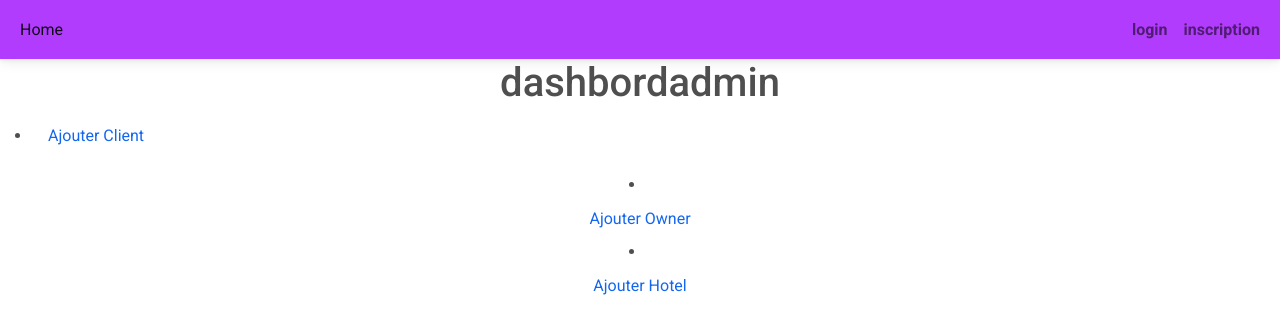
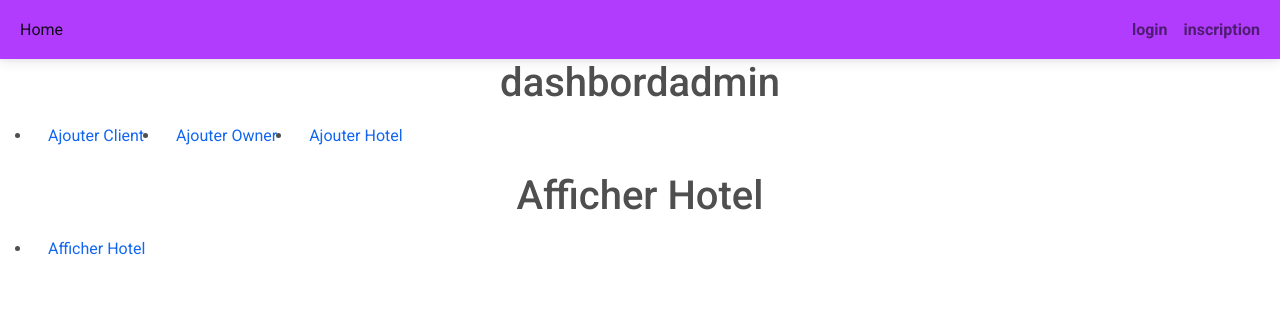
Before and after one commit to zakaria444/Booking-Hotel, a React (Create React App) app in the folder React_Project/: page /dashbordadmin in a window 1280 px wide. Shown: the top 334 px of the page. Built offline with nearby package versions, Linux system fonts and the light colour scheme.

Commit message:
eneri les route de afficher hotel

```diff
--- a/React_Project/src/App.js
+++ b/React_Project/src/App.js
@@ -22,6 +22,8 @@ import CreateOwner from"./compenent/owner/CreateOwner"
 // Create Hotel Par Admin
 
 import CreateHotel from"./compenent/admin/CreateHotel"
+import AfficherHotel from"./compenent/admin/AfficherHotel"
+
 
 
 
@@ -49,6 +51,8 @@ function App() {
 {/* Route pour admin CreateHotel */}
 
 <Route path='/admin/createhotel' element={<CreateHotel/> } />
+<Route path='/admin/afficherhotel' element={<AfficherHotel/> } />
+
 
 
 </Routes>
--- /dev/null
+++ b/React_Project/src/compenent/admin/AfficherHotel.js
@@ -0,0 +1,28 @@
+import React from 'react'
+// import {Link} from"react-router-dom"
+// import jwtDecode from "jwt-decode";
+
+
+
+// export  function getCurrentUser() {
+//   try {
+//       const token = localStorage.getItem("token");
+//       console.log(token);
+
+//       return jwtDecode(token);
+//   } catch (error) {
+//       return null;
+//   }
+// }
+function AfficherHotel() {
+
+
+  return (
+    <div>
+<h1>Tout Les Hotel</h1>
+
+    </div>
+  )
+}
+
+export default AfficherHotel
--- a/React_Project/src/compenent/home/dashbordadmin.js
+++ b/React_Project/src/compenent/home/dashbordadmin.js
@@ -25,15 +25,27 @@ function home() {
 <ul className='nav-admin'>
  <li className="nav-item">
           <Link className="nav-link active" aria-current="page" to="/client/create">Ajouter Client</Link>
- </li> </ul>
+ </li>
  <li className="nav-item">
           <Link className="nav-link active" aria-current="page" to="/owner/create">Ajouter Owner</Link>
  </li>
   <li className="nav-item">
   <Link className="nav-link active" aria-current="page" to="/admin/createhotel">Ajouter Hotel</Link>
 </li>
+</ul>
+
+<h1>Afficher Hotel</h1>
+      <ul className='nav-admin'>
+       <li className="nav-item">
+                <Link className="nav-link active" aria-current="page" to="/admin/afficherhotel">Afficher Hotel</Link>
+       </li> </ul>
+
 
     </div>
+
+
+
+
   )
 }
 
```
